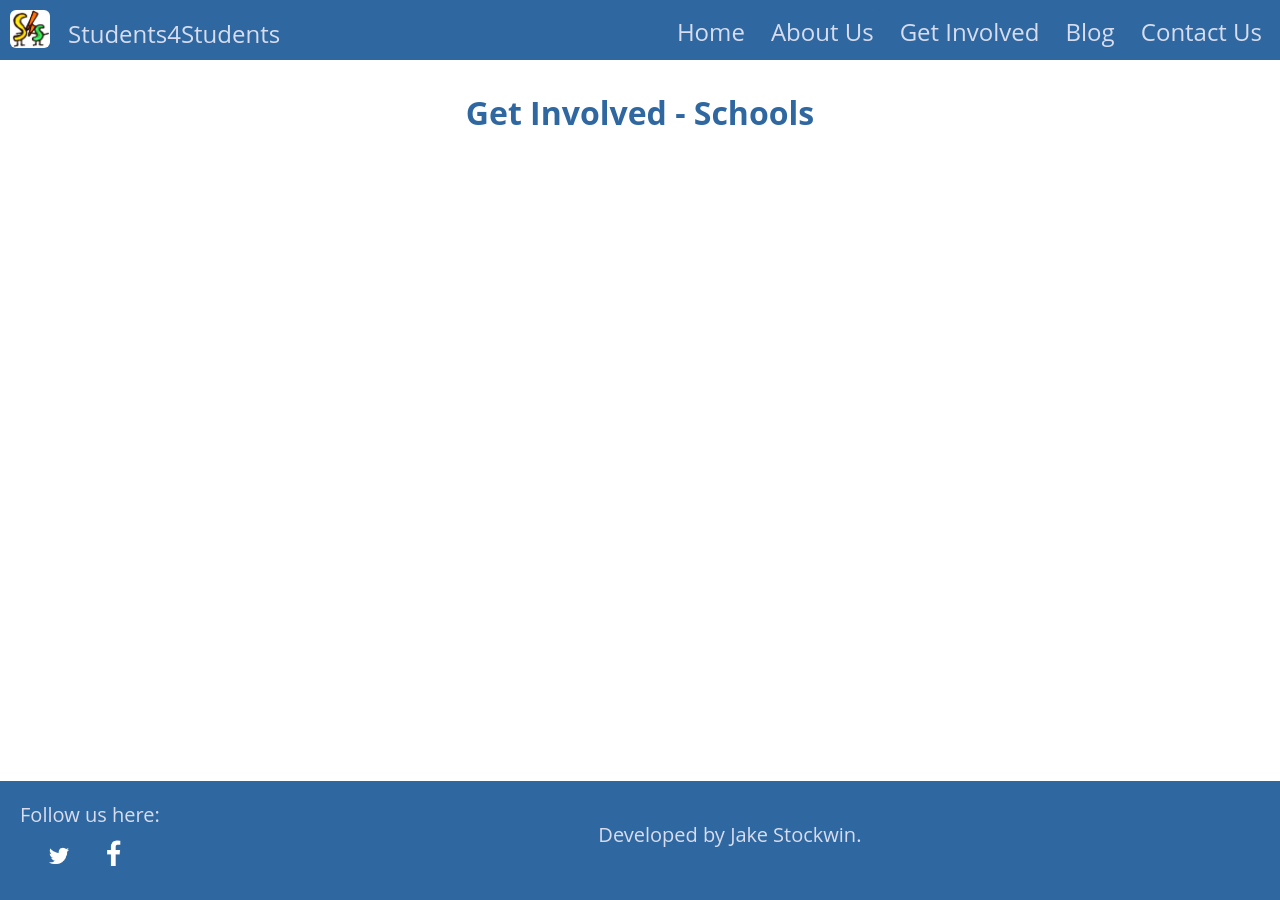
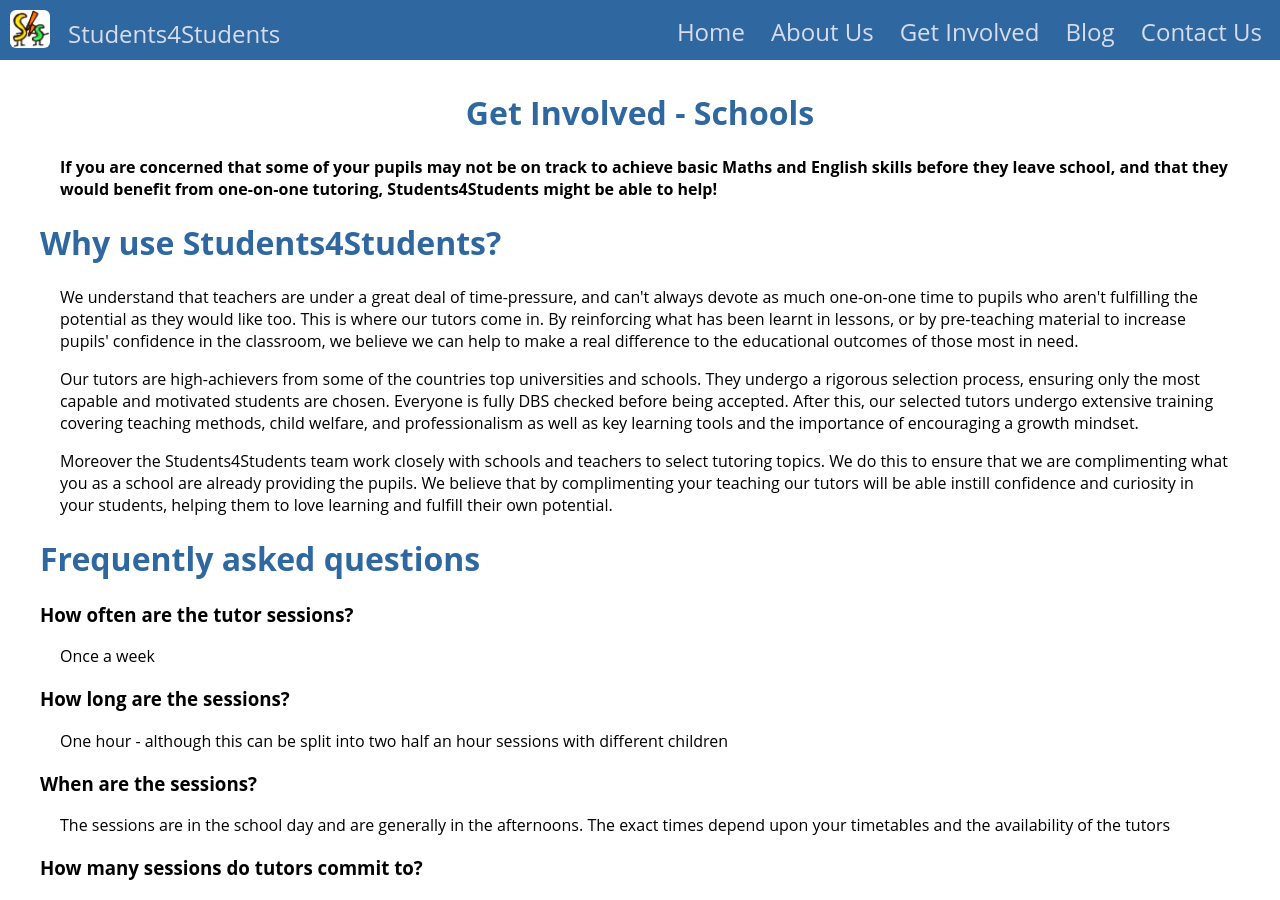
Before and after one commit to aissibolga/studen, a Jekyll site: the page built from get-involved-schools.html, in a window 1280 px wide and 900 px high. Built offline with Jekyll 4.4.1, drawn with Linux system fonts in a browser that asks for light colours; nearby versions of some CDN libraries; some of the changed text lies outside the part shown.

Commit message:
Added content to get involved for schools

```diff
--- a/get-involved-schools.html
+++ b/get-involved-schools.html
@@ -2,4 +2,53 @@
 ---
 <div class="content" id="involved-schools">
 	<h1 class="pagetitle">Get Involved - Schools</h1>
+
+	<p><b>If you are concerned that some of your pupils may not be on track to achieve basic Maths and English skills before they leave school, and that they would benefit from one-on-one tutoring, Students4Students might be able to help!</b></p>
+
+
+<h1>Why use Students4Students?</h1>
+
+<p>We understand that teachers are under a great deal of time-pressure, and can't always devote as much one-on-one time to pupils who aren't fulfilling the potential as they would like too. This is where our tutors come in. By reinforcing what has been learnt in lessons, or by pre-teaching material to increase pupils' confidence in the classroom, we believe we can help to make a real difference to the educational outcomes of those most in need.
+</p><p>
+Our tutors are high-achievers from some of the countries top universities and schools. They undergo a rigorous selection process, ensuring only the most capable and motivated students are chosen. Everyone is fully DBS checked before being accepted. After this, our selected tutors undergo extensive training covering teaching methods, child welfare, and professionalism as well as key learning tools and the importance of encouraging a growth mindset.
+</p><p>
+Moreover the Students4Students team work closely with schools and teachers to select tutoring topics. We do this to ensure that we are complimenting what you as a school are already providing the pupils. We believe that by complimenting your teaching our tutors will be able instill confidence and curiosity in your students, helping them to love learning and fulfill their own potential.
+</p>
+
+<h1>Frequently asked questions</h1>
+
+<h3>How often are the tutor sessions?</h3>
+<p>Once a week</p>
+
+<h3>How long are the sessions?</h3>
+<p>One hour - although this can be split into two half an hour sessions with different children</p>
+
+<h3>When are the sessions?</h3>
+<p>The sessions are in the school day and are generally in the afternoons. The exact times depend upon your timetables and the availability of the tutors</p>
+
+<h3>How many sessions do tutors commit to?</h3>
+<p>We require tutors to do at least one term of tutoring but generally look for tutors who can do more </p>
+
+<h3>Where do the sessions take place?</h3>
+<p>The sessions will be at your school. We ask that you provide a quiet place for the tutors to work in </p>
+
+<h3>What subjects do we currently offer tutoring in?</h3>
+<p>We currently run Maths and English tutoring</p>
+
+<h3>How do we choose our tutors?</h3>
+<p>The only formal requirement we have is for tutors to have 5A*-C's (GCSE) and for two of those to be Maths and English. We also interview all tutors where we look for enthusiasm and a willingness to improve and learn</p>
+
+<h3>Are the tutors given training?</h3>
+<p>All tutors you will have to take part in two sets of mandatory training before they start. The first is child welfare training and the second is our 'tutoring guide'. The 'tutoring guide' gives the tutors the skills to begin tutoring. Once they tutors begin working with the children there will be other training opportunities to ensure that they keep improving as a tutor</p>
+
+<h3>Are the tutors given child welfare training?</h3>
+<p>All of our tutors are DBS checked and complete an online course in child welfare. We follow the most stringent guidelines to ensure that the child's safety is never in any doubt</p>
+
+<h3>What do we have to provide/do?</h3>
+<p>Students4Students endeavors to make the whole process as easy and cost free for everyone involved. The only things we ask from you is that you provide our tutors with somewhere they can work and that you provide them with the information and basic resources needed to ensure they are complimenting your teaching</p>
+
+<h3>How do you get involved?</h3>
+<p>The application process is nice and simple. Just email our school liaison officer Lauren who will arrange the next steps</p>
+
+
 </div>
--- a/style.scss
+++ b/style.scss
@@ -147,6 +147,10 @@
 }
 
 #involved-tutors{
+	text-align: left;
+}
+
+#involved-schools{
 	text-align: left;
 }
 
```
